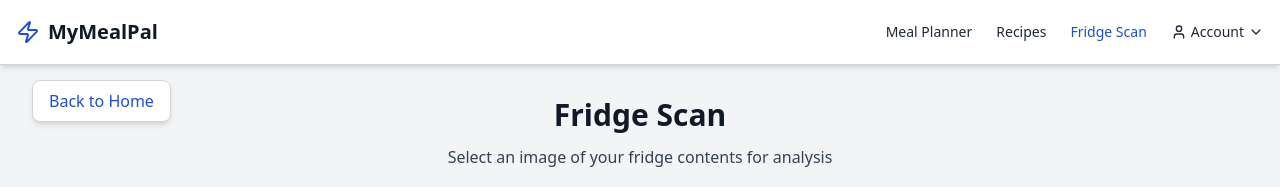
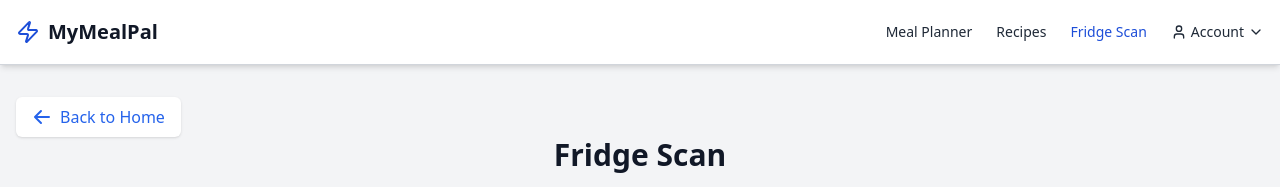
Before and after one commit to jackieari/My-Meal-Pal, a Next.js app: page /upload-fridge in a window 1280 px wide. Shown: the top 187 px of the page. Built offline with nearby package versions, Linux system fonts and the light colour scheme; no server answers; the database is empty.

Commit message:
Updated the Back to Home button

```diff
--- a/app/upload-fridge/page.js
+++ b/app/upload-fridge/page.js
@@ -383,9 +383,14 @@ export default function FridgeUploadPage() {
         <main className="container mx-auto px-4 py-8">
           <Link
               href="/home"
-              className="fixed top-20 left-4 md:left-8 bg-white dark:bg-gray-900 shadow-md hover:shadow-lg transition-all rounded-lg px-4 py-2 border border-gray-300 dark:border-gray-700 text-blue-700 dark:text-blue-500 hover:bg-gray-50 dark:hover:bg-gray-800 z-50"
+              className="inline-flex items-center gap-2 px-4 py-2 bg-white text-blue-600 rounded-md shadow hover:bg-blue-50 transition"
           >
-            Back to Home
+            <svg xmlns="http://www.w3.org/2000/svg" className="h-5 w-5" viewBox="0 0 20 20" fill="currentColor">
+              <path fillRule="evenodd"
+                    d="M9.707 16.707a1 1 0 01-1.414 0l-6-6a1 1 0 010-1.414l6-6a1 1 0 011.414 1.414L5.414 9H17a1 1 0 110 2H5.414l4.293 4.293a1 1 0 010 1.414z"
+                    clipRule="evenodd"/>
+            </svg>
+            <span className="font-medium">Back to Home</span>
           </Link>
           <div className="mb-12 text-center">
             <h1 className="text-3xl font-bold text-gray-900 dark:text-white mb-3">Fridge Scan</h1>
```
